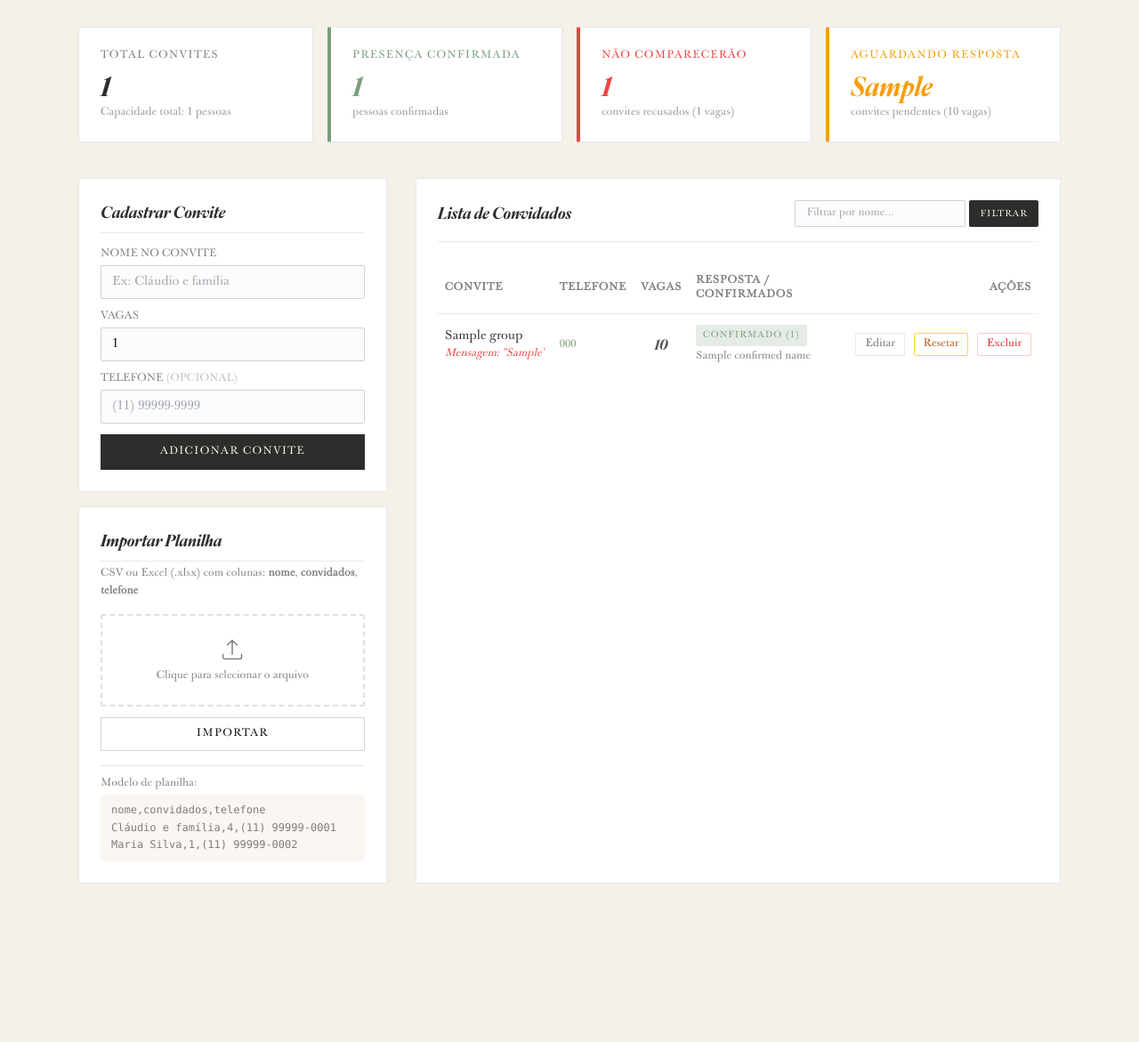
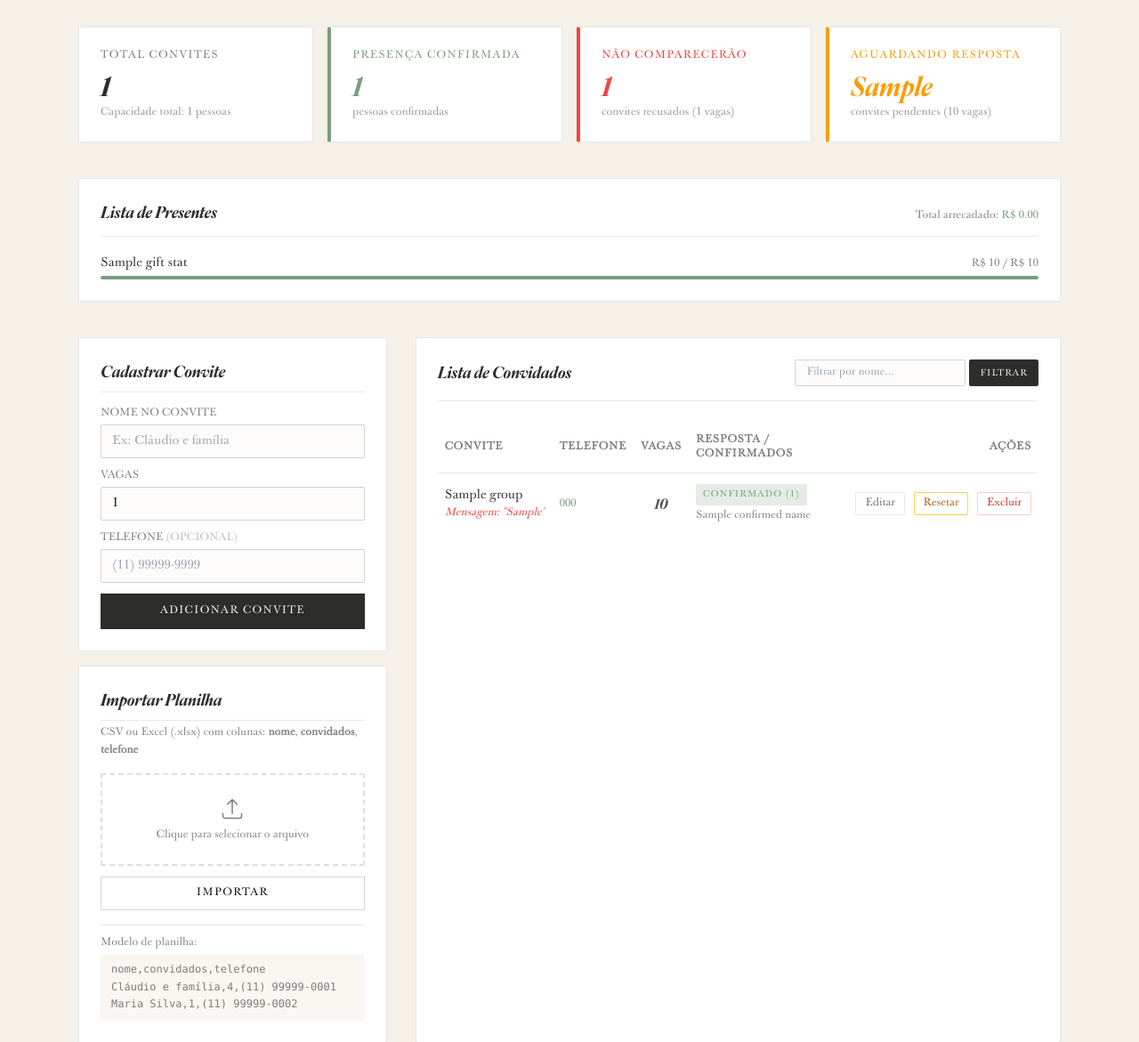
Before and after one commit to duduetc/CasamentoPauloGabie, a FastAPI app: template app/templates/pages/admin.html in a window 1280 px wide. Shown: the part 207-1378 px from the top of the page at 89% size. Run offline with FastAPI, Linux system fonts and the light colour scheme; the template is opened without the code that fills it: most values are stand-ins (such as "Sample title", 1, 10 or a date in 2020); parts of the project's set-up code (start-up, migrations or seed data) failed here and were passed over; some libraries are stand-ins or nearby versions.

Commit message:
adiciona secao de arrecadacao de presentes no admin

```diff
--- a/app/templates/pages/admin.html
+++ b/app/templates/pages/admin.html
@@ -54,6 +54,28 @@
       <p class="font-body text-xs text-amber-500 tracking-widest uppercase font-medium">Aguardando Resposta</p>
       <p class="font-display text-3xl text-amber-500 font-light mt-2">{{ stats.pending_invitations }}</p>
       <p class="font-body text-xs text-charcoal/50 mt-1">convites pendentes ({{ stats.pending_guests }} vagas)</p>
+    </div>
+  </div>
+
+  <!-- ── PRESENTES ── -->
+  <div class="bg-white border border-charcoal/8 rounded-sm shadow-xs p-6 mb-10">
+    <div class="flex items-baseline justify-between mb-5 border-b border-charcoal/10 pb-3">
+      <h3 class="font-display text-lg text-charcoal">Lista de Presentes</h3>
+      <p class="font-body text-xs text-muted">Total arrecadado: <span class="text-sage font-medium">R$ {{ "%.2f"|format(total_arrecadado) }}</span></p>
+    </div>
+    <div class="space-y-3">
+      {% for g in gift_stats %}
+      {% set pct = [[g.contributed / g.price * 100, 0]|max, 100]|min %}
+      <div>
+        <div class="flex justify-between items-baseline mb-1">
+          <span class="font-body text-sm text-charcoal">{{ g.name }}</span>
+          <span class="font-body text-xs text-muted">R$ {{ "%.0f"|format(g.contributed) }} / R$ {{ "%.0f"|format(g.price) }}</span>
+        </div>
+        <div class="h-1 bg-charcoal/8 rounded-full">
+          <div class="h-1 bg-sage rounded-full transition-all" style="width: {{ pct }}%"></div>
+        </div>
+      </div>
+      {% endfor %}
     </div>
   </div>
 
```
Also changed, not shown: app/routes/admin.py (+8 -0 lines).
